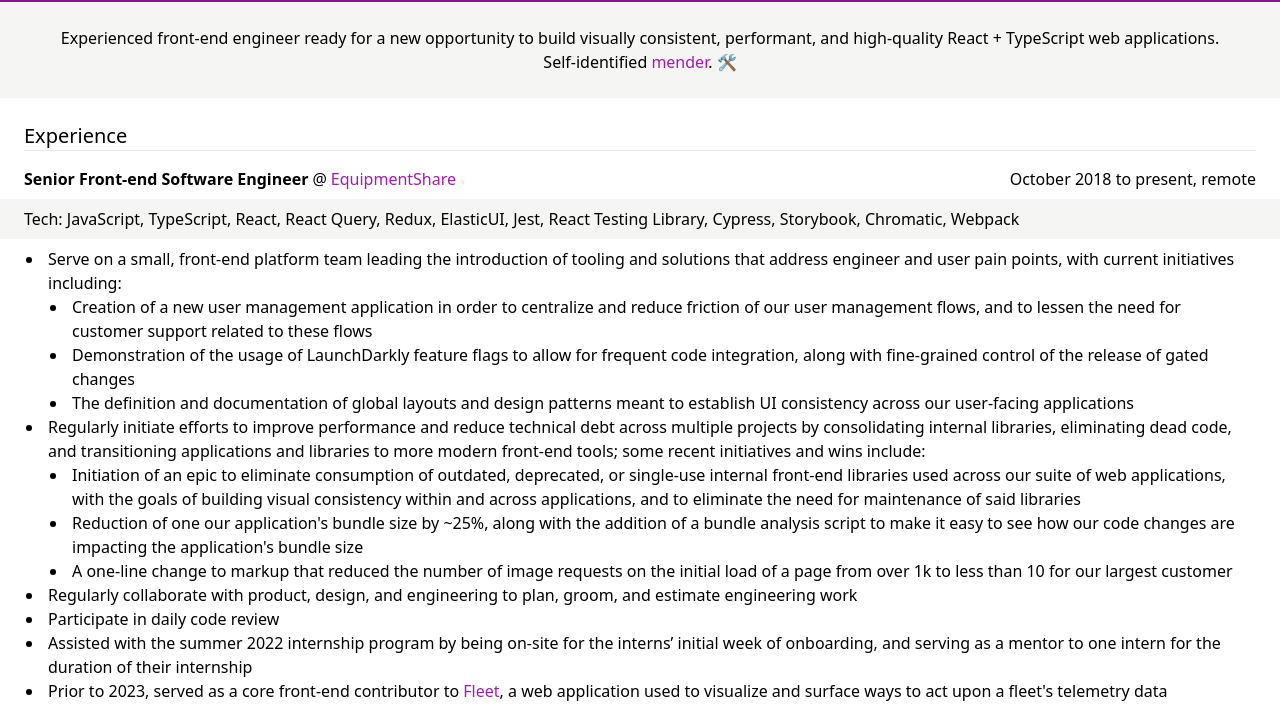
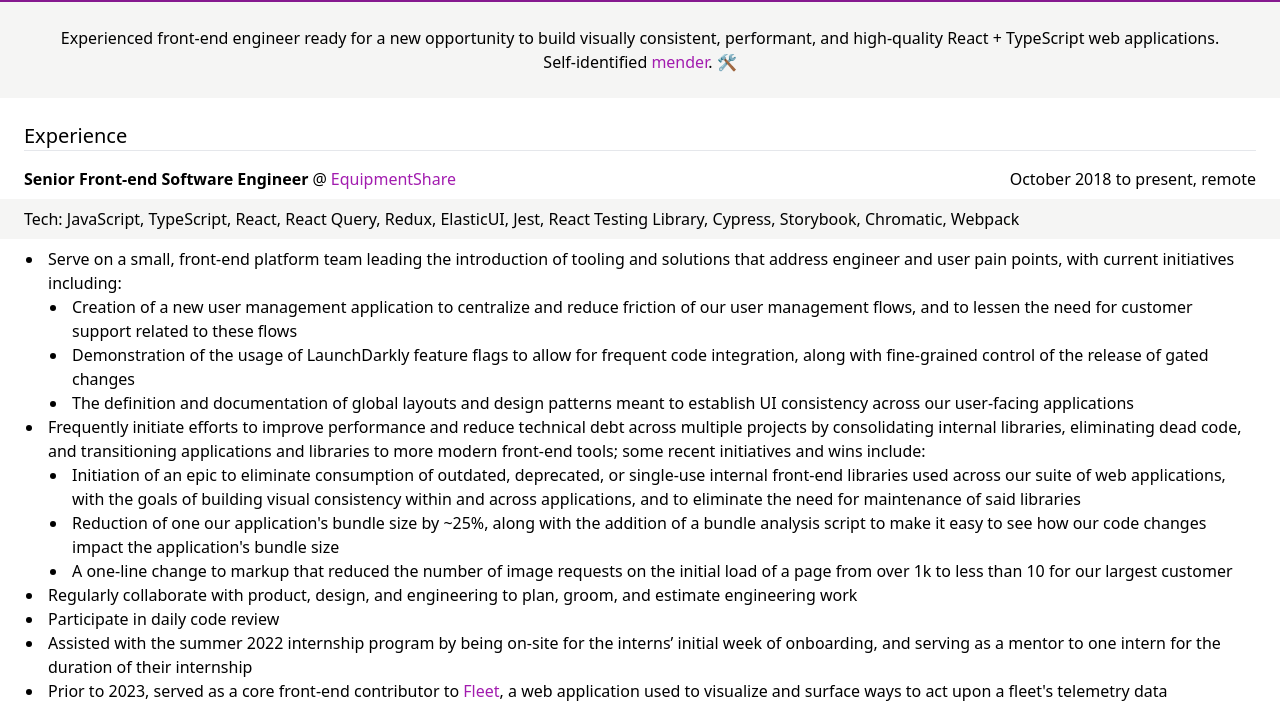
Before and after one commit to rachelhathaway/resume, an Astro site: page / in a window 1280 px wide. Shown: the part 94-800 px from the top of the page. Built offline with nearby package versions, Linux system fonts and the light colour scheme; Astro itself is replaced by a stand-in of ours.

Commit message:
Apply suggestions from code review

```diff
--- a/src/pages/index.astro
+++ b/src/pages/index.astro
@@ -83,7 +83,7 @@
               points, with current initiatives including:
               <ul class="ml-4">
                 <li>
-                  Creation of a new user management application in order to
+                  Creation of a new user management application to
                   centralize and reduce friction of our user management flows,
                   and to lessen the need for customer support related to these
                   flows
@@ -101,7 +101,7 @@
               </ul>
             </li>
             <li>
-              Regularly initiate efforts to improve performance and reduce
+              Frequently initiate efforts to improve performance and reduce
               technical debt across multiple projects by consolidating internal
               libraries, eliminating dead code, and transitioning applications
               and libraries to more modern front-end tools; some recent
@@ -117,7 +117,7 @@
                 <li>
                   Reduction of one our application's bundle size by ~25%, along
                   with the addition of a bundle analysis script to make it easy
-                  to see how our code changes are impacting the application's
+                  to see how our code changes impact the application's
                   bundle size
                 </li>
                 <li>
```
